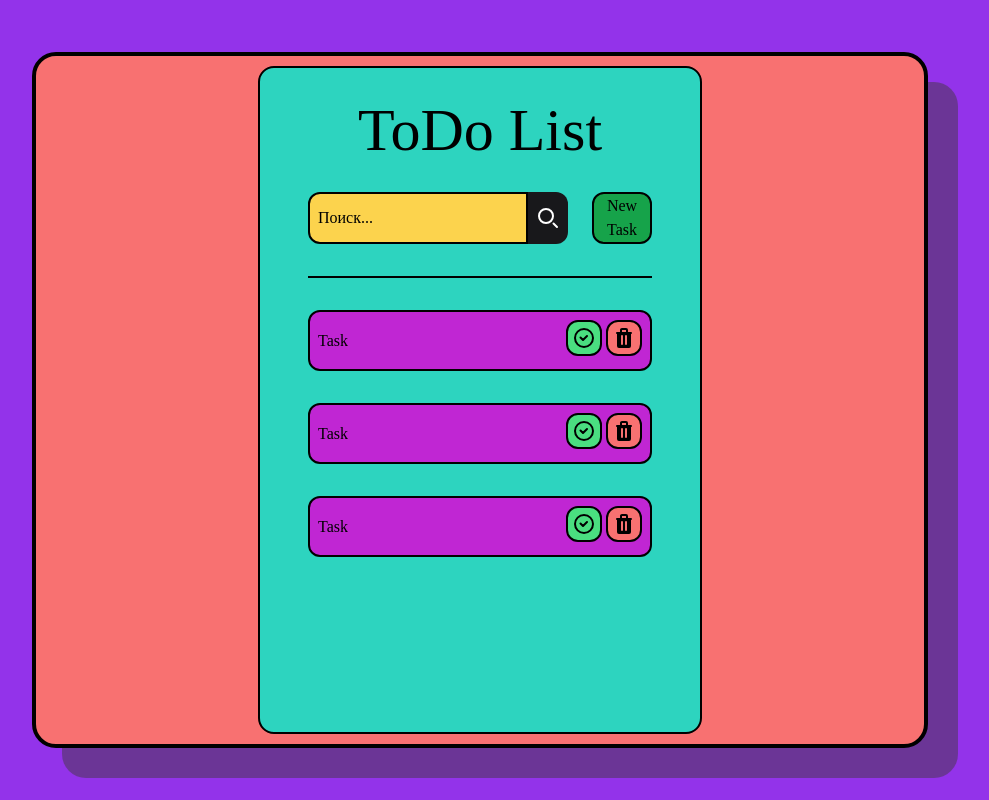
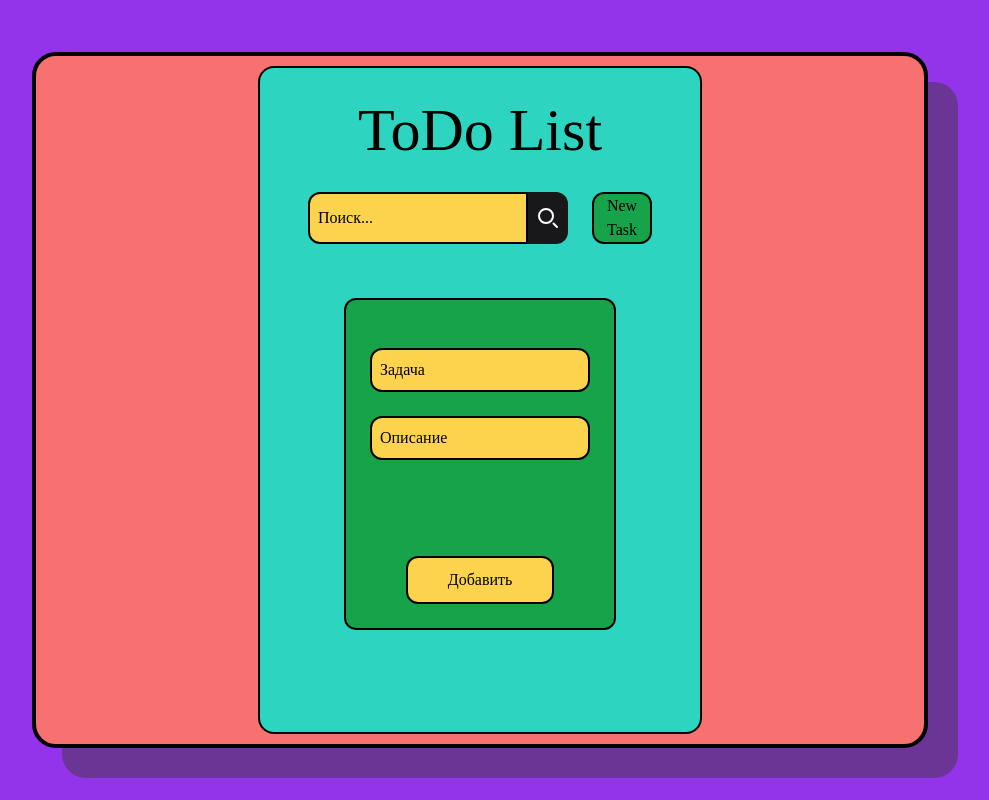
Before and after one commit to Vladislav-RSH/TodoList, a Next.js app: page / in a window 1280 px wide. Both pictures are taken after a click on the button "New Task". Shown: the whole page, without its empty margins (160-1149 px from the left). Built offline with nearby package versions, Linux system fonts and the light colour scheme; a web font is replaced by a local one.

Commit message:
Create Add Task Func

```diff
--- a/components/add-btn.jsx
+++ b/components/add-btn.jsx
@@ -1,7 +1,47 @@
-export default function AddButton() {
-	return(
-		<button className="w-full bg-green-600 border-2 rounded-xl border-black">
-			New Task
-		</button>
-	);
+import React, { useState } from 'react';
+
+export default function AddButton({ onAddTask }) {
+  const [showForm, setShowForm] = useState(false);
+  const [inputTask, setInputTask] = useState('');
+  const [inputDescription, setInputDescription] = useState('');
+
+  const inputTaskChange = (event) => {
+    setInputTask(event.target.value);
+  };
+
+  const addTask = () => {
+    onAddTask({ task: inputTask, description: inputDescription });
+    setInputTask('');
+    setInputDescription('');
+    setShowForm(false);
+  };
+
+  return (
+    <div className="w-full bg-green-600 border-2 rounded-xl border-black flex justify-center items-center">
+      <button onClick={() => setShowForm(true)}>New Task</button>
+      {showForm && (
+        <div className="absolute left-1/2 top-1/2 translate-x-[-50%] translate-y-[-50%] mt-16">
+          <form className="flex justify-center items-center flex-col bg-green-600 p-6 rounded-xl border-2 border-black">
+            <input
+              value={inputTask}
+              onChange={inputTaskChange}
+              className="p-2 mt-6 bg-amber-300 placeholder:text-black outline-none border-2 border-black rounded-xl"
+              type="text"
+              placeholder="Задача"
+            />
+            <input
+              value={inputDescription}
+              onChange={(event) => setInputDescription(event.target.value)}
+              className="p-2 mt-6 bg-amber-300 placeholder:text-black outline-none border-2 border-black rounded-xl"
+              type="text"
+              placeholder="Описание"
+            />
+            <button onClick={addTask} className="border-2 border-black rounded-xl px-10 py-2.5 bg-amber-300 mt-24">
+              Добавить
+            </button>
+          </form>
+        </div>
+      )}
+    </div>
+  );
 }
--- a/components/dash-board.jsx
+++ b/components/dash-board.jsx
@@ -1,19 +1,28 @@
 import AddButton from "./add-btn";
 import Search from "./search";
 import Task from "./task";
+import React, { useState } from 'react';
 
-export default function DashBoard() {
+
+export default function Dashboard() {
+
+  const [tasks, setTasks] = useState([]);
+
+  const handleAddTask = (task) => {
+    setTasks([...tasks, task]);
+  };
+
+
   return (
     <section className="w-1/2 h-[97%] bg-teal-400 rounded-2xl flex flex-col items-center border-2 border-black px-12">
       <h1 className="text-6xl mt-8">ToDo List</h1>
       <div className="flex flex-row w-full mt-8">
         <Search />
-				<AddButton />
+        <AddButton onAddTask={handleAddTask} />
       </div>
-			<div className="mt-8 w-full border-[1px] border-black"></div>
-			<Task />
-			<Task />
-			<Task />
+      {tasks.map((task, index) => (
+        <Task key={index} task={task.task} description={task.description} />
+      ))}
     </section>
   );
 }
--- a/components/delete.jsx
+++ b/components/delete.jsx
@@ -1,6 +1,8 @@
 import DelIcon from "../icons/delete-icon";
+import React from 'react';
 
-export default function Delete() {
+export default function Delete({task, index, delTask}) {
+
   return (
     <button className="border-black border-2 rounded-xl bg-red-400">
       <div className="p-1">
--- a/components/task.jsx
+++ b/components/task.jsx
@@ -1,11 +1,12 @@
 import Delete from "./delete";
 import Check from "./check";
+import React from 'react';
 
-export default function() {
+export default function Task({ task }) {
   return (
     <div className="w-full mt-8 rounded-xl border-2 border-black bg-fuchsia-600 flex justify-between items-center p-2">
       <div>
-				<p>Task</p>
+        <p>{task}</p>
       </div>
       <div className="p-0 m-0">
         <Check />
```
Lines whose indentation alone changed are shown as unchanged.
